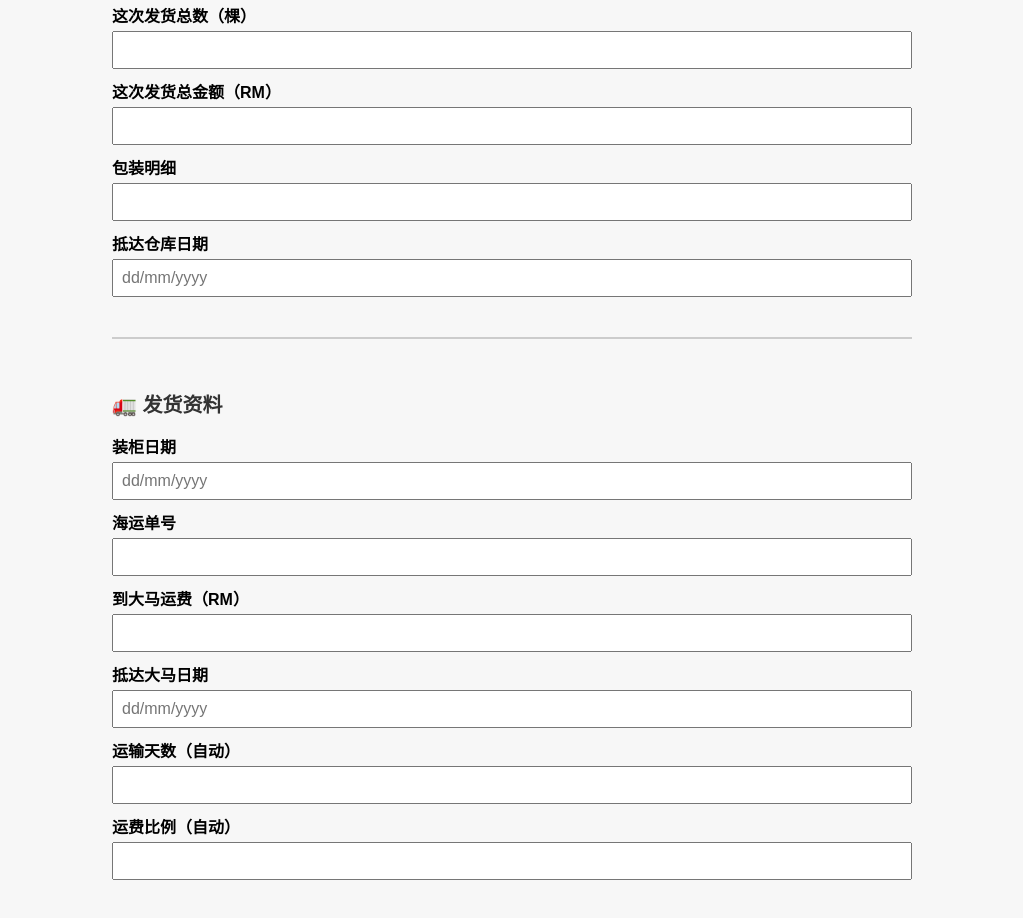
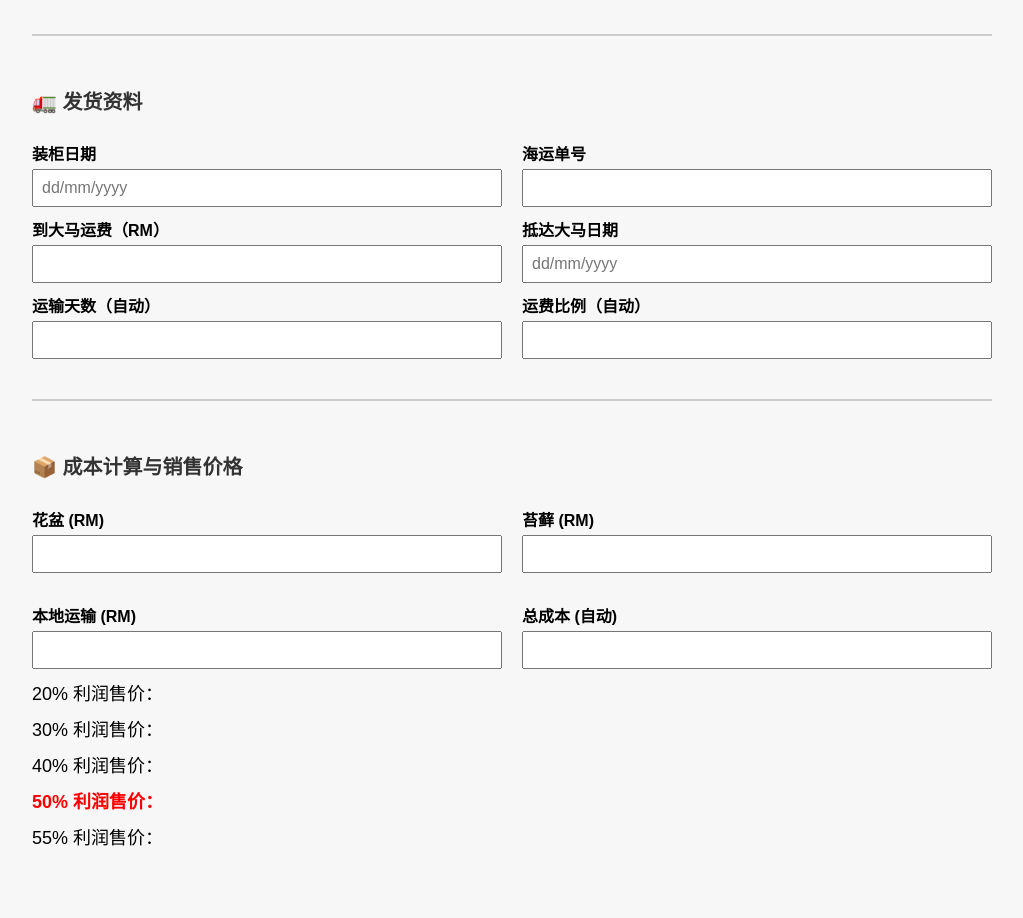
Before and after one commit to Alexliew829/bonsai-cost-tracker, a plain HTML site: page public/index.html in a window 1280 px wide. Shown: the part 740-1658 px from the top of the page, without its empty margins (128-1151 px from the left). After the commit the page ends 1629 px from the top, so only its background shows below. Drawn offline with Linux system fonts and the light colour scheme.

Commit message:
Update index.html

```diff
--- a/public/index.html
+++ b/public/index.html
@@ -9,7 +9,7 @@
       font-family: sans-serif;
       background-color: #f7f7f7;
       padding: 0 20px 40px;
-      max-width: 800px;
+      max-width: 960px;
       margin: auto;
     }
     h1 {
@@ -31,12 +31,6 @@
       padding: 8px;
       font-size: 16px;
       box-sizing: border-box;
-      appearance: textfield;
-    }
-    input[type=number]::-webkit-inner-spin-button,
-    input[type=number]::-webkit-outer-spin-button {
-      -webkit-appearance: none;
-      margin: 0;
     }
     input:invalid {
       border: 2px solid red;
@@ -48,11 +42,24 @@
     }
     .logo {
       display: block;
-      margin: 20px auto 10px;
+      margin: 10px auto;
       max-height: 60px;
     }
     .link-input {
       word-break: break-all;
+    }
+    .grid-2 {
+      display: grid;
+      grid-template-columns: 1fr 1fr;
+      gap: 20px;
+    }
+    .price-box {
+      font-size: 18px;
+      margin-top: 10px;
+    }
+    .price-box.red {
+      color: red;
+      font-weight: bold;
     }
   </style>
 </head>
@@ -61,17 +68,23 @@
   <h1>盆栽成本记录系统 Lover Legend Gardening</h1>
 
   <h2>🌱 盆栽资料（含内陆发货信息）</h2>
-
   <form>
+    <div class="grid-2">
+      <div>
         <label>供应商</label>
-    <input type="text" name="supplier" required>
-
+        <input type="text" required>
+      </div>
+      <div>
         <label>品种</label>
-    <input type="text" name="type" required>
-
+        <input type="text" required>
+      </div>
+    </div>
+    <div class="grid-2">
+      <div>
         <label>单价（原币）</label>
-    <input type="number" step="0.01" required onblur="formatCurrency(this)">
-
+        <input type="number" step="0.01" required onblur="formatCurrency(this)" id="unitPrice">
+      </div>
+      <div>
         <label>币值</label>
         <select required>
           <option>CNY</option>
@@ -79,22 +92,32 @@
           <option>NTD</option>
           <option>IDR</option>
         </select>
-
+      </div>
+    </div>
+    <div class="grid-2">
+      <div>
         <label>数量（棵）</label>
-    <input type="number" min="0" required>
-
+        <input type="number" required id="qty">
+      </div>
+      <div>
         <label>图片网址（URL）</label>
         <input type="url" class="link-input" onchange="updateLink(this)">
         <div id="urlPreview"></div>
-
+      </div>
+    </div>
     <label>发货单号</label>
     <input type="text">
 
+    <div class="grid-2">
+      <div>
         <label>这次发货总数（棵）</label>
-    <input type="number" min="0" readonly>
-
+        <input type="number">
+      </div>
+      <div>
         <label>这次发货总金额（RM）</label>
-    <input type="text" readonly>
+        <input type="text" onblur="formatCurrency(this)" id="originalCost">
+      </div>
+    </div>
 
     <label>包装明细</label>
     <input type="text">
@@ -104,24 +127,63 @@
 
     <div class="section">
       <h2>🚛 发货资料</h2>
-
+      <div class="grid-2">
+        <div>
           <label>装柜日期</label>
           <input type="text" placeholder="dd/mm/yyyy" id="shipDate" oninput="formatDate(this); calcDays()">
-
+        </div>
+        <div>
           <label>海运单号</label>
           <input type="text">
-
+        </div>
+      </div>
+      <div class="grid-2">
+        <div>
           <label>到大马运费（RM）</label>
           <input type="number" step="0.01" id="shippingCost" onblur="formatCurrency(this); calcRatio()">
-
+        </div>
+        <div>
           <label>抵达大马日期</label>
           <input type="text" placeholder="dd/mm/yyyy" id="arriveDate" oninput="formatDate(this); calcDays()">
-
+        </div>
+      </div>
+      <div class="grid-2">
+        <div>
           <label>运输天数（自动）</label>
           <input type="text" id="daysResult" readonly>
-
+        </div>
+        <div>
           <label>运费比例（自动）</label>
           <input type="text" id="ratioResult" readonly>
+        </div>
+      </div>
+    </div>
+
+    <div class="section">
+      <h2>📦 成本计算与销售价格</h2>
+      <div class="grid-2">
+        <div>
+          <label>花盆 (RM)</label>
+          <input type="number" step="0.01" id="potCost" oninput="calcTotalCost()">
+        </div>
+        <div>
+          <label>苔藓 (RM)</label>
+          <input type="number" step="0.01" id="mossCost" oninput="calcTotalCost()">
+        </div>
+        <div>
+          <label>本地运输 (RM)</label>
+          <input type="number" step="0.01" id="localCost" oninput="calcTotalCost()">
+        </div>
+        <div>
+          <label>总成本 (自动)</label>
+          <input type="text" id="totalCost" readonly>
+        </div>
+      </div>
+      <div class="price-box">20% 利润售价：<span id="price20"></span></div>
+      <div class="price-box">30% 利润售价：<span id="price30"></span></div>
+      <div class="price-box">40% 利润售价：<span id="price40"></span></div>
+      <div class="price-box red">50% 利润售价：<span id="price50"></span></div>
+      <div class="price-box">55% 利润售价：<span id="price55"></span></div>
     </div>
   </form>
 
@@ -131,6 +193,7 @@
       if (!isNaN(val)) {
         input.value = val.toLocaleString('en-MY', { minimumFractionDigits: 2 });
       }
+      calcTotalCost();
     }
 
     function updateLink(input) {
@@ -163,22 +226,34 @@
         const end = new Date(`${ya}-${ma}-${da}`);
         const diff = Math.round((end - start) / (1000 * 60 * 60 * 24));
         if (!isNaN(diff)) out.value = diff + ' 天';
-      } else {
-        out.value = '';
+        else out.value = '';
       }
     }
 
     function calcRatio() {
       const cost = parseFloat(document.getElementById('shippingCost').value.replace(/,/g, ''));
-      const totalQty = document.querySelector('input[placeholder="dd/mm/yyyy"]').previousElementSibling.value;
+      const qty = parseFloat(document.getElementById('qty').value);
       const out = document.getElementById('ratioResult');
-      const qty = parseFloat(totalQty);
       if (!isNaN(cost) && !isNaN(qty) && qty > 0) {
         out.value = (cost / qty).toFixed(2);
       } else {
         out.value = '';
       }
     }
+
+    function calcTotalCost() {
+      const orig = parseFloat((document.getElementById('originalCost').value || '').replace(/,/g, '')) || 0;
+      const pot = parseFloat(document.getElementById('potCost').value) || 0;
+      const moss = parseFloat(document.getElementById('mossCost').value) || 0;
+      const local = parseFloat(document.getElementById('localCost').value) || 0;
+      const total = orig + pot + moss + local;
+      document.getElementById('totalCost').value = total.toFixed(2);
+      document.getElementById('price20').innerText = (total * 1.26 * 1.12).toFixed(2);
+      document.getElementById('price30').innerText = (total * 1.43 * 1.12).toFixed(2);
+      document.getElementById('price40').innerText = (total * 1.67 * 1.12).toFixed(2);
+      document.getElementById('price50').innerText = (total * 2.0 * 1.12).toFixed(2);
+      document.getElementById('price55').innerText = (total * 2.23 * 1.12).toFixed(2);
+    }
   </script>
 </body>
 </html>
```
Lines whose indentation alone changed are shown as unchanged.
